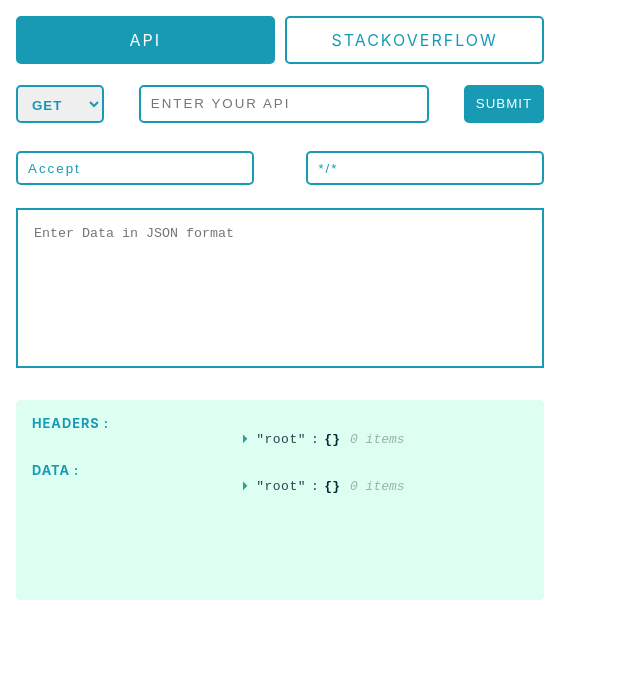
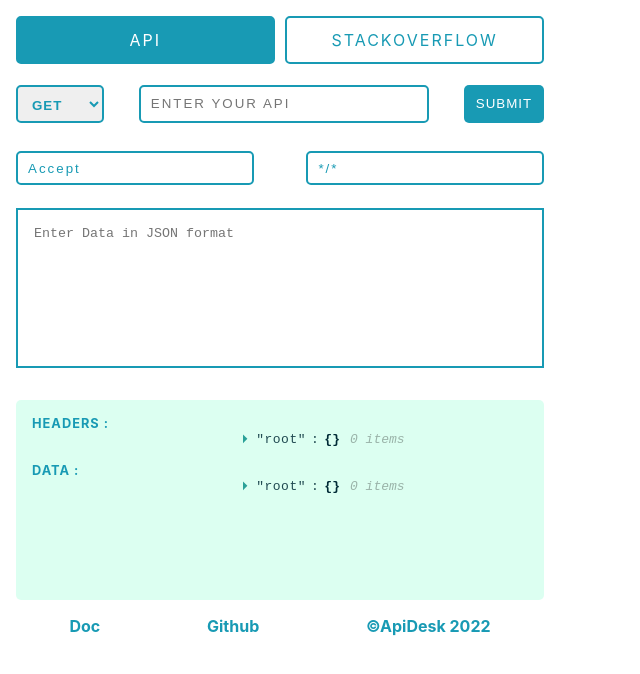
Before and after one commit to Ayushi20-19/ApiDesk, a React (Create React App) app: page / in a window 1280 px wide. Shown: the top 674 px of the page, without its empty margins (0-640 px from the left). Built offline with nearby package versions, Linux system fonts and the light colour scheme.

Commit message:
add footer

```diff
--- a/src/App.css
+++ b/src/App.css
@@ -1,13 +1,15 @@
-*{
+* {
   margin: 0;
   padding: 0;
   box-sizing: border-box;
 }
 :root {
-  --primary-color: #189AB4;
+  --primary-color: #189ab4;
   --error-color: #ff0000;
   --text-color: #fff;
-  --base-color: #d5ffeed2 ;
+  --white-color: #fff;
+  --black-color: rgb(0, 0, 0);
+  --base-color: #d5ffeed2;
 }
 .App {
   text-align: center;
@@ -17,10 +19,10 @@
   position: relative;
 }
 -webkit-scrollbar {
-	width: 6px;
-	background-color: var(--primary-color);
+  width: 6px;
+  background-color: var(--primary-color);
 }
-.routes-cont{
+.routes-cont {
   width: 100%;
   height: 3rem;
   justify-content: space-between;
@@ -29,9 +31,8 @@
   color: var(--text-color);
   display: flex;
   align-items: center;
-
 }
-.route{
+.route {
   display: flex;
   align-items: center;
   justify-content: center;
@@ -43,20 +44,19 @@
   text-transform: uppercase;
   letter-spacing: 2px;
   cursor: pointer;
-  transition: all .5s;
+  transition: all 0.5s;
 }
-.route:hover{
+.route:hover {
   background-color: var(--text-color);
   border: 2px solid var(--primary-color);
   color: var(--primary-color);
 }
-.sec-route{
+.sec-route {
   background-color: var(--text-color);
   border: 2px solid var(--primary-color);
   color: var(--primary-color);
-
 }
-.sec-route:hover{
+.sec-route:hover {
   background-color: #3f6e3f;
   color: var(--text-color);
 }
--- a/src/components/apishow.css
+++ b/src/components/apishow.css
@@ -171,12 +171,13 @@
   margin: 1rem 0;
   position: relative;
   height: 10rem;
-  color: #fff;
+  color: var(--white-color);
   display: flex;
   align-items: center;
   justify-content: center;
   font-weight: 600;
-  text-shadow: 2px 3px black;
+  text-shadow: 2px 3px var(--black-color);
+  background-color: var(--base-color);
   background: url(https://wallpaperaccess.com/full/435558.jpg) center
     center/cover;
   border-radius: 5px;
@@ -197,10 +198,23 @@
   font-weight: 600;
 }
 .snowflake {
-  color: #fff;
+  color: var(--white-color);
   font-size: 1em;
   font-family: Arial;
   text-shadow: 0 0 1px #000;
+}
+
+.footer {
+  display: flex;
+  justify-content: space-around;
+  color: var(--primary-color);
+  font-weight: 700;
+  padding: 1rem 0;
+  cursor: pointer;
+}
+a {
+  color: var(--primary-color);
+  text-decoration: none;
 }
 
 @-webkit-keyframes snowflakes-fall {
--- /dev/null
+++ b/src/components/footer/Footer.js
@@ -0,0 +1,21 @@
+import React from "react";
+
+const Footer = () => {
+  return (
+    <div className='footer'>
+      <div className=''>
+        <a href='https://dev.to/ayushi_verma/apidesk-4gef' target='_blank'>
+          Doc
+        </a>
+      </div>
+      <div className=''>
+        <a href='https://github.com/Ayushi20-19/apidesk' target='_blank'>
+          Github
+        </a>
+      </div>
+      ©ApiDesk {new Date().toLocaleString().slice(4, 8)}
+    </div>
+  );
+};
+
+export default Footer;
--- a/src/components/showApiData/ShowApiData.js
+++ b/src/components/showApiData/ShowApiData.js
@@ -2,6 +2,7 @@
 import React, { useState } from "react";
 import ReactJson from "react-json-view";
 import "../apishow.css";
+import Footer from "../footer/Footer";
 
 const ShowApiData = () => {
   const [method, setMethod] = useState("GET");
@@ -146,6 +147,7 @@
           </>
         )}
       </div>
+      <Footer />
     </div>
   );
 };
--- a/src/components/stackoverflow/StackOverflow.js
+++ b/src/components/stackoverflow/StackOverflow.js
@@ -1,4 +1,5 @@
 import React, { useState, useEffect } from "react";
+import Footer from "../footer/Footer";
 import Data from "./Data";
 const StackOverflow = () => {
   const [linkData, setLinkData] = useState();
@@ -52,6 +53,7 @@
           alt='stack'
         />
       </div>
+      <Footer />
     </>
   );
 };
```
